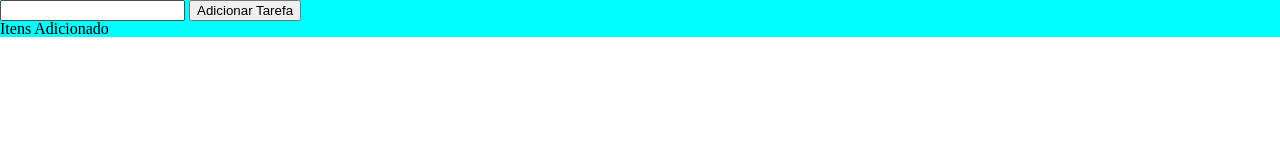
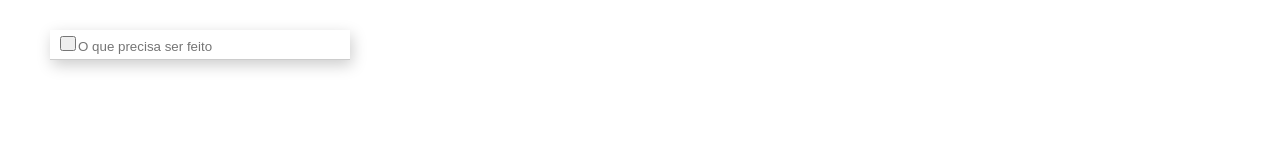
Before and after one commit to edcarlosas/fatec_repo, a plain HTML site: page index.html in a window 1280 px wide. Drawn offline with Linux system fonts and the light colour scheme.

Commit message:
Atualizações em 11/06/22

```diff
--- a/index.html
+++ b/index.html
@@ -1,20 +1,23 @@
 <!DOCTYPE html>
 <html lang="pt-br">
 <head>
-        <title>ToDoList</title>
   <meta charset="UTF-8">
-        <meta name="viewport" content="width=device-width, initial-scale=1">
-        <link rel="stylesheet" href="style.css">
+  <meta http-equiv="X-UA-Compatible" content="IE=edge">
+  <meta name="viewport" content="width=device-width, initial-scale=1.0">
+  <title>To do List</title>
   <link rel="stylesheet" href="reset.css">
+  <link rel="stylesheet" href="styles.css">
 </head>
 <body>
-        <section class="todo-list">
-            <input id="todoInput" type="text">
-            <button onclick="btnClicked()">Adicionar Tarefa</button>
-            <ul id="list">
-                <li>Itens Adicionado</li>
-            </ul>
+  <section class="card todo-list">
+    <div class="row">
+      <button type="button" class="icon-button">
+        <img src="/assets/down-arrow-svgrepo-com.svg" alt="">
+      </button>
+      <input class="text-field" id="todoInput" type="text" placeholder="O que precisa ser feito">
+    </div>
+    <ul id="list"></ul>
   </section>
-        <script src="/index.js"></script>
+  <script src="index.js"></script>
 </body>
 </html>
--- a/index.js
+++ b/index.js
@@ -1,15 +1,21 @@
-function btnClicked () {
-    const todoInput = document.getElementById('todoInput');
-    const list = document.getElementById('list');
-    const inputValue = todoInput.value;
+const todoInput = document.getElementById('todoInput');
 
-    const newTodo = document.createElement('Li');
-    const newContent = document.createTextNode(inputValue);
+todoInput.addEventListener('keyup', onTextEnter);
 
-    console.log(newTodo);
-    console.log(newContent);
+function onTextEnter (event) {
+  if (event.key != 'Enter' || event.keyCode != 13 || todoInput.value.trim() === "") {
+    return;
+  }
 
-    newTodo.appendChild(newContent);
-    list.appendChild(newTodo);
+  const list = document.getElementById('list');
+  const inputValue = todoInput.value;
 
+  const newTodo = document.createElement('li');
+
+  newTodo.setAttribute('class', 'row');
+
+  const newContent = document.createTextNode(inputValue);
+
+  newTodo.appendChild(newContent);
+  list.appendChild(newTodo);
 }
--- a/style.css
+++ /dev/null
@@ -1,3 +0,0 @@
-.todo-list {
-    background-color: aqua;
-}
--- /dev/null
+++ b/styles.css
@@ -0,0 +1,30 @@
+body {
+    padding: 30px 50px;
+  }
+
+  .text-field {
+    border: none;
+    height: 18px;
+  }
+
+  .text-field:focus-visible {
+    outline: none;
+  }
+
+  .row {
+    display: flex;
+    width: 100%;
+    height: 30px;
+    padding: 6px 10px;
+    border-bottom: 1px solid #ccc;
+  }
+
+  .card {
+    width: 300px;
+    box-shadow: 2px 5px 15px #ccc;
+  }
+
+  .icon-button {
+    width: 15px;
+    height: 15px;
+  }
```
Also changed, not shown: assets/down-arrow-svgrepo-com.svg (added). Lines whose indentation alone changed are shown as unchanged.
